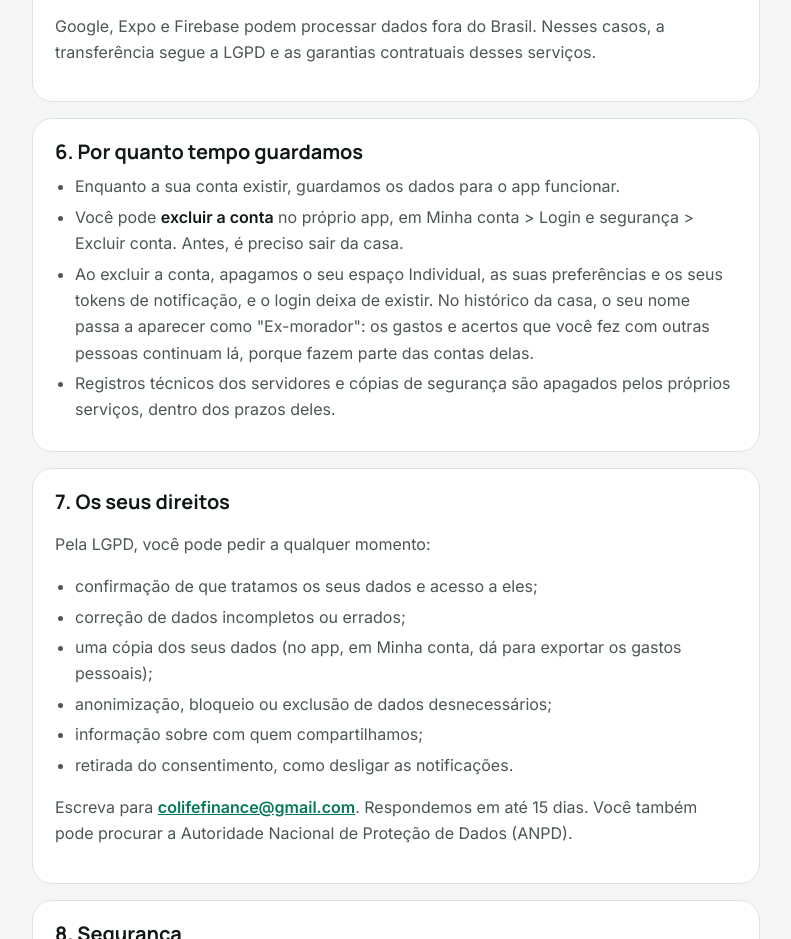
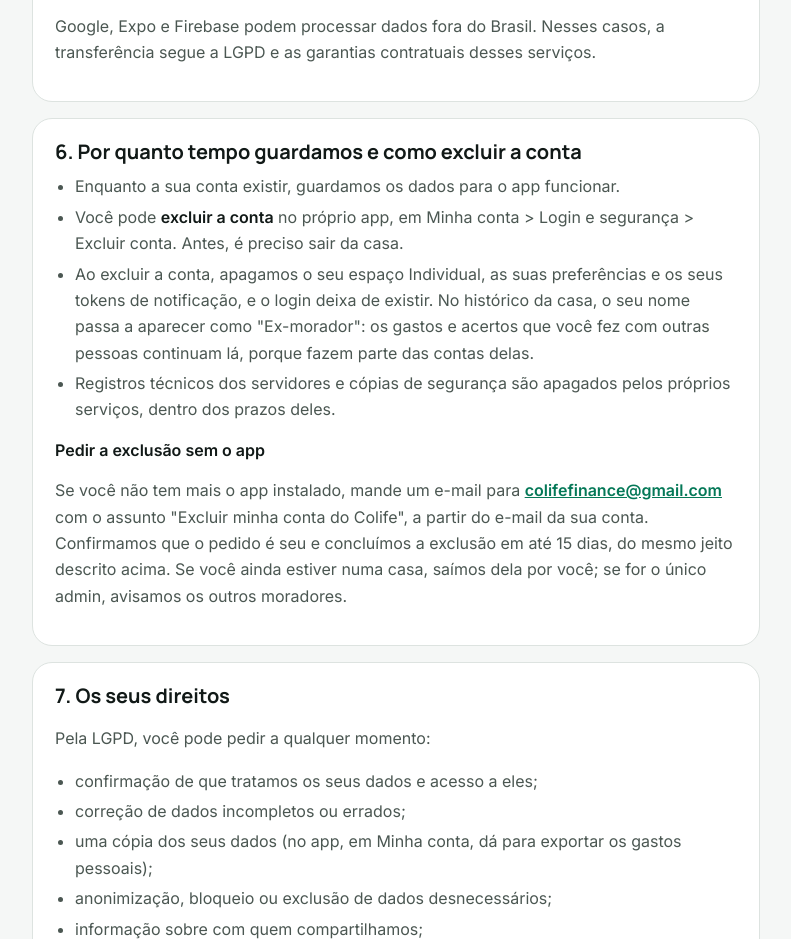
Before and after one commit to lucasdasilvayamashita-collab/colife-privacidade, a plain HTML site: page index.html in a window 1280 px wide. Shown: the part 3047-3986 px from the top of the page, without its empty margins (244-1035 px from the left). Drawn offline with Linux system fonts and the light colour scheme.

Commit message:
Como pedir a exclusão da conta sem o app

```diff
--- a/index.html
+++ b/index.html
@@ -125,14 +125,16 @@
     <p>Google, Expo e Firebase podem processar dados fora do Brasil. Nesses casos, a transferência segue a LGPD e as garantias contratuais desses serviços.</p>
   </section>
 
-  <section>
-    <h2>6. Por quanto tempo guardamos</h2>
+  <section id="excluir">
+    <h2>6. Por quanto tempo guardamos e como excluir a conta</h2>
     <ul>
       <li>Enquanto a sua conta existir, guardamos os dados para o app funcionar.</li>
       <li>Você pode <strong>excluir a conta</strong> no próprio app, em Minha conta &gt; Login e segurança &gt; Excluir conta. Antes, é preciso sair da casa.</li>
       <li>Ao excluir a conta, apagamos o seu espaço Individual, as suas preferências e os seus tokens de notificação, e o login deixa de existir. No histórico da casa, o seu nome passa a aparecer como "Ex-morador": os gastos e acertos que você fez com outras pessoas continuam lá, porque fazem parte das contas delas.</li>
       <li>Registros técnicos dos servidores e cópias de segurança são apagados pelos próprios serviços, dentro dos prazos deles.</li>
     </ul>
+    <h3>Pedir a exclusão sem o app</h3>
+    <p>Se você não tem mais o app instalado, mande um e-mail para <a href="mailto:colifefinance@gmail.com?subject=Excluir%20minha%20conta%20do%20Colife">colifefinance@gmail.com</a> com o assunto "Excluir minha conta do Colife", a partir do e-mail da sua conta. Confirmamos que o pedido é seu e concluímos a exclusão em até 15 dias, do mesmo jeito descrito acima. Se você ainda estiver numa casa, saímos dela por você; se for o único admin, avisamos os outros moradores.</p>
   </section>
 
   <section id="direitos">
```
